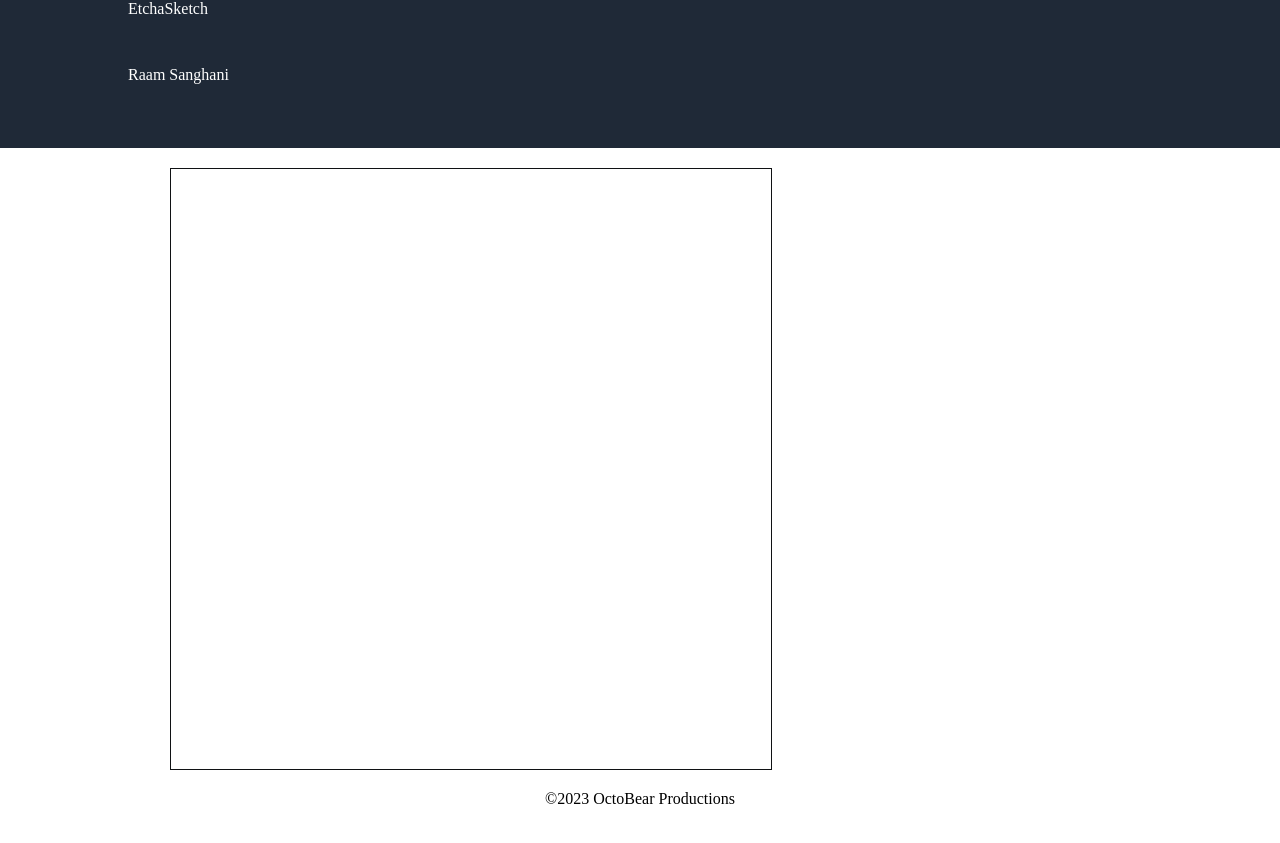
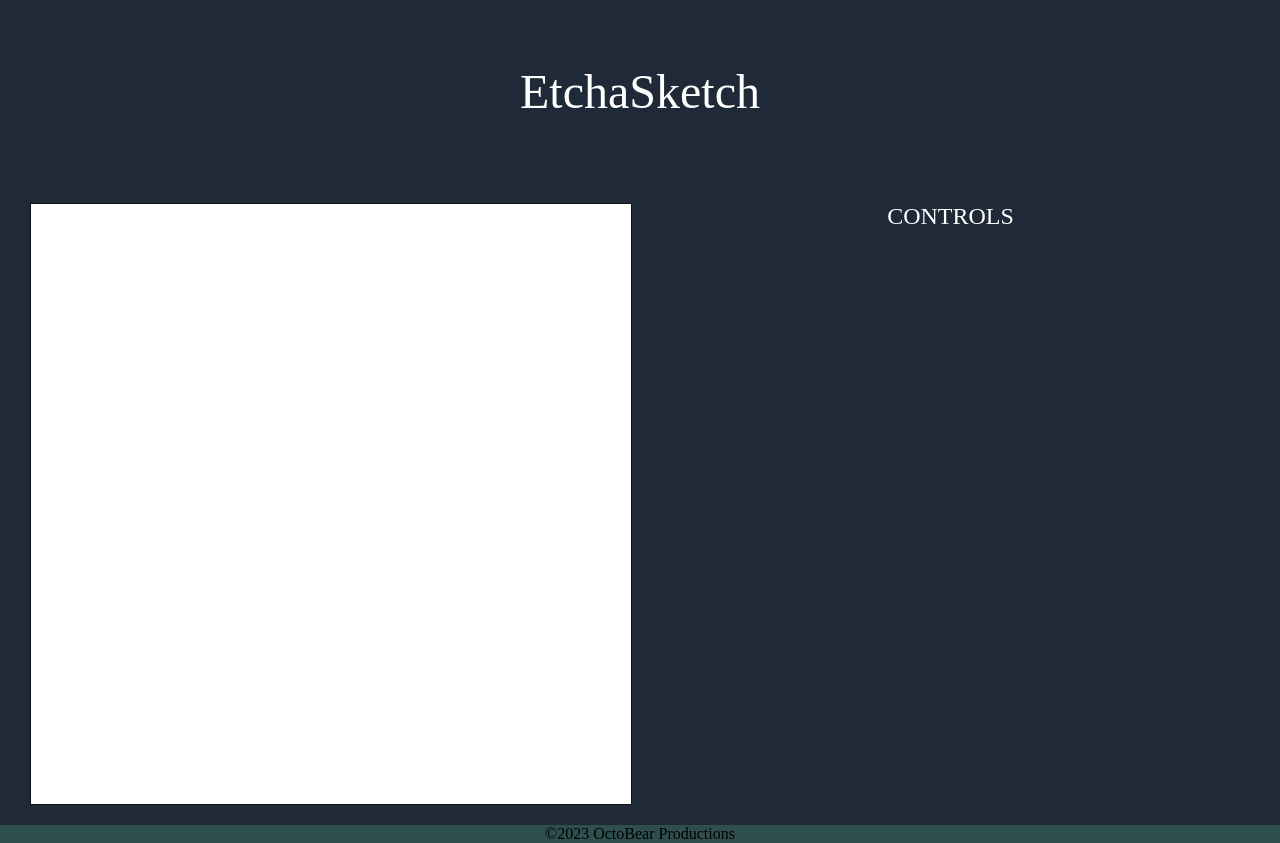
Before and after one commit to Raamtaro/etchasketch, a plain HTML site: page index.html in a window 1280 px wide. Before the commit the page ends 808 px from the top, so only its background shows below. Drawn offline with Linux system fonts and the light colour scheme.

Commit message:
aesthetic changes to the background

```diff
--- a/index.html
+++ b/index.html
@@ -11,7 +11,7 @@
 <div class = "container">
     <div class = "Site-Header">
         <div>EtchaSketch</div>
-        <div>Raam Sanghani</div>
+        <!-- <div>Raam Sanghani</div> -->
     </div>
     <div class = "Main-Section">
         <div class = "Grid">
@@ -19,9 +19,9 @@
                 <!-- use the js to add divs of "Square" class and duplicate the Rows -->
             </div>
         </div>
-        <ul class = "Controls">
-
-        </ul>
+        <div class = "Controls">
+            CONTROLS
+        </div>
     </div>
     <div class = "Footer">
         &copy;2023 OctoBear Productions
--- a/styles.css
+++ b/styles.css
@@ -20,11 +20,13 @@ body {
 .Site-Header {
     background-color: #1F2937;
     color: white;
-    padding: 0 128px 64px 128px;
-    padding-top: 0;
+    padding: 64px 128px;
+    /* padding-top: 0; */
     display: flex;
     gap: 48px;
-    flex-direction: column;
+    justify-content: center;
+    align-content: center;
+    font-size: 48px;
 }
 
 .Main-Section {
@@ -33,18 +35,29 @@ body {
     flex: 1;
     /* padding: 0px 128px 64px 128px; */
     padding: 20px;
+    background-color: #1F2937;
 }
 
 .Grid {
     height: 600px;
     width: 600px;
     border: 1px solid #101214;
-    color: aquamarine;
+    background-color: white;
+}
+
+.Controls {
+    display: flex;
+    justify-content: center;
+    color: white;
+    height: 600px;
+    width: 600px;
+    font-size: 24px;
 }
 
 .Footer {
     text-align: center;
     justify-self: flex-end;
+    background-color: darkslategrey;
 }
 
 /* add a square style rule to make the border visible, for testing purposes */
```
